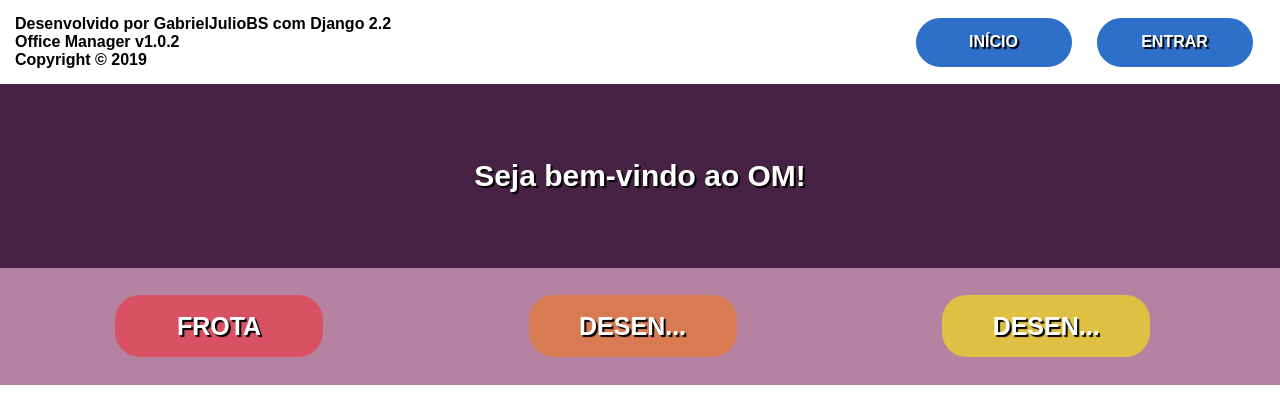
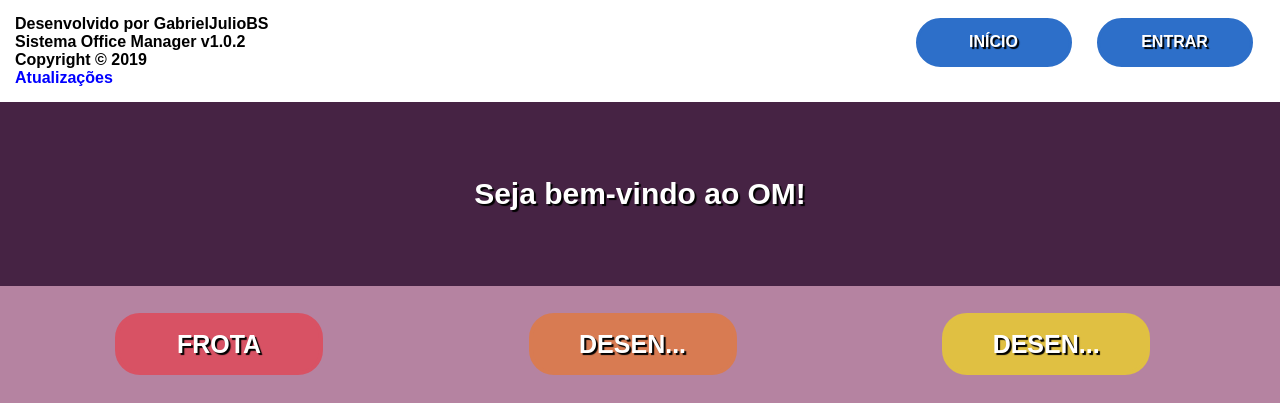
Before and after one commit to GabrielJulio/GG, a Django app: page / in a window 1280 px wide. Shown: the top 420 px of the page. Run offline with Django 3.2, Linux system fonts and the light colour scheme; parts of the project's set-up code (start-up, migrations or seed data) failed here and were passed over.

```diff
--- a/templates/base.html
+++ b/templates/base.html
@@ -44,10 +44,11 @@
                 </div>
             </a>
         </div>
-        <b>Desenvolvido por GabrielJulioBS com Django 2.2
-            <br>Office Manager v1.0.2
+        <b>Desenvolvido por GabrielJulioBS
+            <br>Sistema Office Manager v1.0.2
             <br>Copyright &copy; 2019
-        </b>
+            <br><a style="color: blue;" href="https://github.com/GabrielJulio/GG/blob/master/README.md" target="_blank">Atualizações</a>
+        </br>
         {% endblock %}
     </div>
 
```
